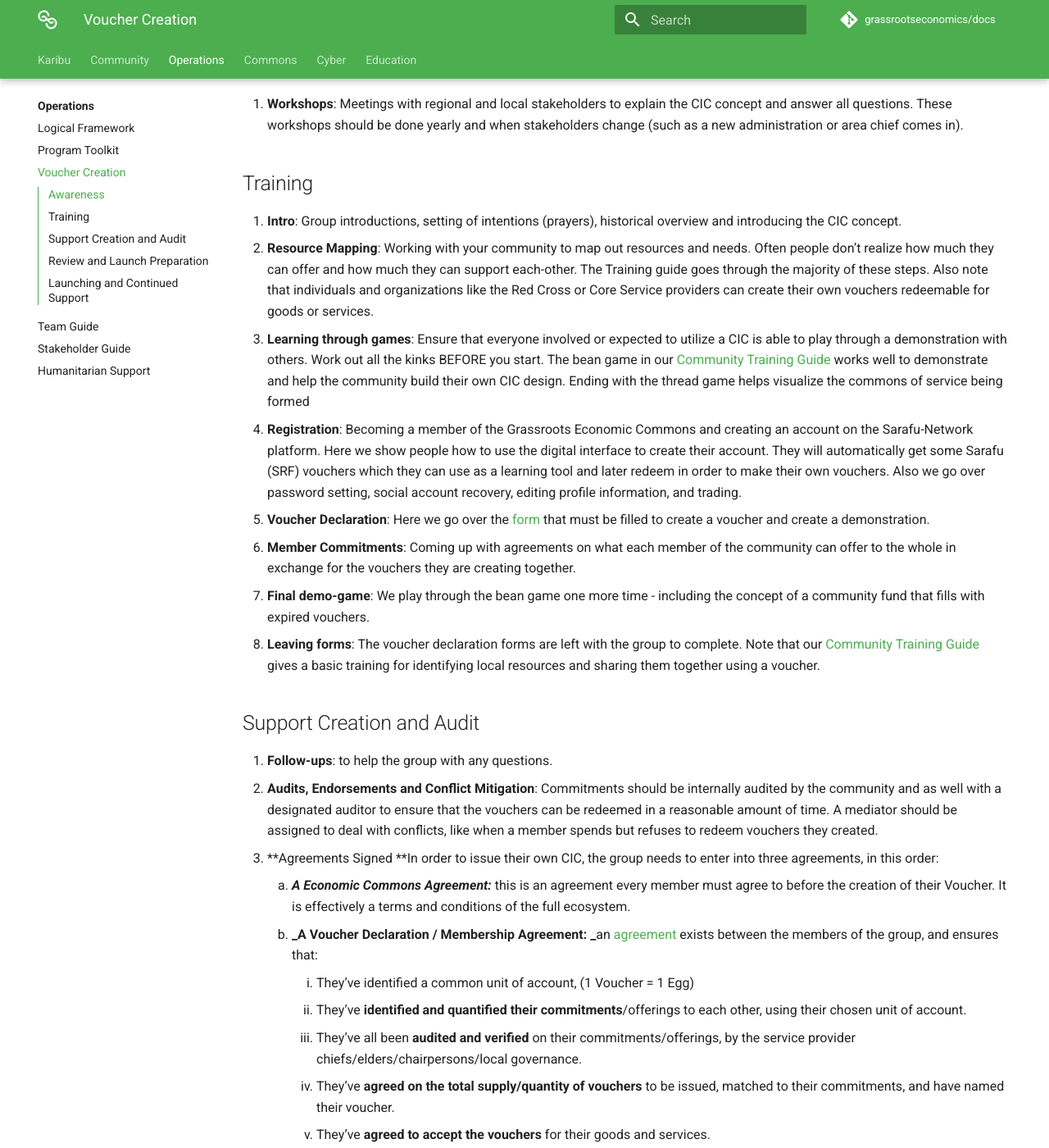
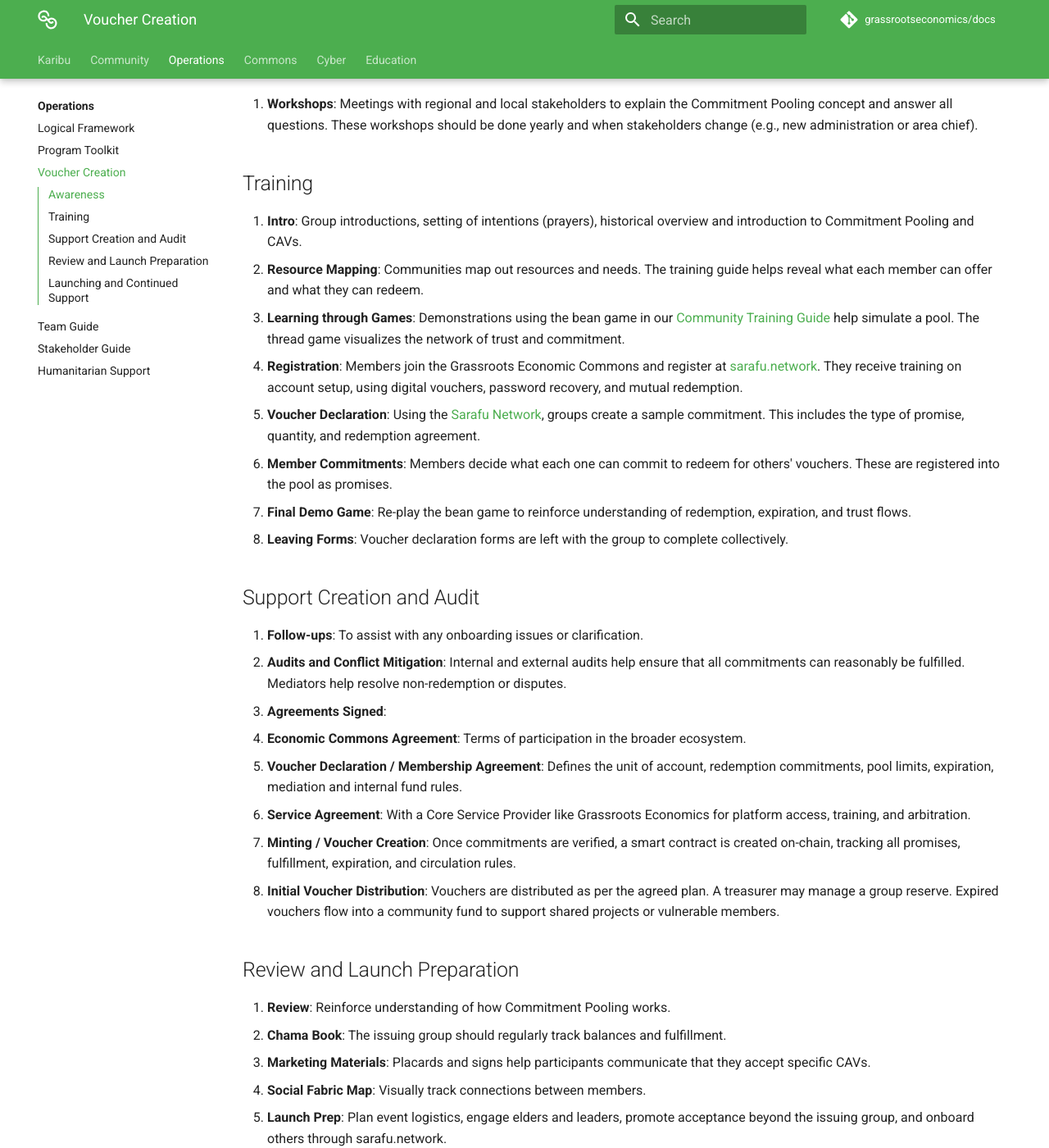
Before and after one commit to grassrootseconomics/docs.grassecon.org, an MkDocs documentation site: the page built from docs/ops/voucher.md, in a window 1280 px wide and 1400 px high, scrolled down 281 px. Shown: the whole window at 82% size. Built offline with MkDocs 1.6.1 and Material for MkDocs 9.7.7, drawn with Linux system fonts in a browser that asks for light colours; comment, search, counter and statistics services are not loaded; some of the changed text lies outside the part shown.

Commit message:
Update voucher.md

```diff
--- a/docs/ops/voucher.md
+++ b/docs/ops/voucher.md
@@ -1,48 +1,40 @@
-# Voucher (CIC) Creation
+# Voucher (CAV) Creation
 
-This is a summary of a group Voucher creation process. A group of service providers (tomato sellers, school teachers, hairdressers and so on) come together to create a commons centered around their services. Please see the [glossary](/edu/glossary/) of terms and contact us for more information.
+This is a summary of a group Voucher creation process using **Commitment Pooling**. A group of service providers (e.g., tomato sellers, school teachers, hairdressers) come together to create a commons centered around their contributions. Please see the [glossary](/edu/glossary/) of terms and visit [sarafu.network](https://sarafu.network) for more.
 
 ## Awareness
-1. **Workshops**: Meetings with regional and local stakeholders to explain the CIC concept and answer all questions. These workshops should be done yearly and when stakeholders change (such as a new administration or area chief comes in).
+1. **Workshops**: Meetings with regional and local stakeholders to explain the Commitment Pooling concept and answer all questions. These workshops should be done yearly and when stakeholders change (e.g., new administration or area chief).
 
 ## Training
-1. **Intro**: Group introductions, setting of intentions (prayers), historical overview and introducing the CIC concept.
-2. **Resource Mapping**: Working with your community to map out resources and needs. Often people don’t realize how much they can offer and how much they can support each-other. The Training guide goes through the majority of these steps. Also note that individuals and organizations like the Red Cross or Core Service providers can create their own vouchers redeemable for goods or services.
-3. **Learning through games**: Ensure that everyone involved or expected to utilize a CIC is able to play through a demonstration with others. Work out all the kinks BEFORE you start. The bean game in our [Community Training Guide](/edu/training/) works well to demonstrate and help the community build their own CIC design. Ending with the thread game helps visualize the commons of service being formed
-4. **Registration**: Becoming a member of the Grassroots Economic Commons and creating an account on the Sarafu-Network platform. Here we show people how to use the digital interface to create their account. They will automatically get some Sarafu (SRF) vouchers which they can use as a learning tool and later redeem in order to make their own vouchers. Also we go over password setting, social account recovery, editing profile information, and trading.
-5. **Voucher Declaration**: Here we go over the [form](/commons/voucher/) that must be filled to create a voucher and create a demonstration.
-6. **Member Commitments**: Coming up with agreements on what each member of the community can offer to the whole in exchange for the vouchers they are creating together.
-7. **Final demo-game**: We play through the bean game one more time - including the concept of a community fund that fills with expired vouchers.
-8. **Leaving forms**: The voucher declaration forms are left with the group to complete. Note that our [Community Training Guide](/edu/training/) gives a basic training for identifying local resources and sharing them together using a voucher.
-
+1. **Intro**: Group introductions, setting of intentions (prayers), historical overview and introduction to Commitment Pooling and CAVs.
+2. **Resource Mapping**: Communities map out resources and needs. The training guide helps reveal what each member can offer and what they can redeem.
+3. **Learning through Games**: Demonstrations using the bean game in our [Community Training Guide](/edu/training/) help simulate a pool. The thread game visualizes the network of trust and commitment.
+4. **Registration**: Members join the Grassroots Economic Commons and register at [sarafu.network](https://sarafu.network). They receive training on account setup, using digital vouchers, password recovery, and mutual redemption.
+5. **Voucher Declaration**: Using the [Sarafu Network](https://sarafu.network/vouchers/create), groups create a sample commitment. This includes the type of promise, quantity, and redemption agreement.
+6. **Member Commitments**: Members decide what each one can commit to redeem for others' vouchers. These are registered into the pool as promises.
+7. **Final Demo Game**: Re-play the bean game to reinforce understanding of redemption, expiration, and trust flows.
+8. **Leaving Forms**: Voucher declaration forms are left with the group to complete collectively.
 
 ## Support Creation and Audit
-1. **Follow-ups**: to help the group with any questions.
-2. **Audits, Endorsements and Conflict Mitigation**: Commitments should be internally audited by the community and as well with a designated auditor to ensure that the vouchers can be redeemed in a reasonable amount of time. A mediator should be assigned to deal with conflicts, like when a member spends but refuses to redeem vouchers they created.
-3. **Agreements Signed **In order to issue their own CIC, the group needs to enter into three agreements, in this order:
-    1. **_A Economic Commons Agreement:_** this is an agreement every member must agree to before the creation of their Voucher. It is effectively a terms and conditions of the full ecosystem.
-    2. **_A Voucher Declaration / Membership Agreement: _**an [agreement](/commons/voucher/) exists between the members of the group, and ensures that:
-        1. They’ve identified a common unit of account, (1 Voucher = 1 Egg)
-        2. They’ve **identified and quantified their commitments**/offerings to each other, using their chosen unit of account.
-        3. They’ve all been **audited and verified** on their commitments/offerings, by the service provider chiefs/elders/chairpersons/local governance.
-        4. They’ve **agreed on the total supply/quantity of vouchers** to be issued, matched to their commitments, and have named their voucher.
-        5. They’ve **agreed to accept the vouchers** for their goods and services.
-        6. They’ve **set limits to how many vouchers they can receive** for their goods and services within a day/week/month/year, to ensure that they never receive more than they are able to spend (ensuring movement of vouchers).
-        6. They set a **group issuance limit on the vouchers**, to ensure that the amount of vouchers created matches the redeemable goods and services.
-        7. They’ve agreed to, and elected a means of **mediation/arbitration** in case there is a fault.
-        8. They’ve agreed on a **gradual expiration of the vouchers** to ensure that the voucher is not hoarded, but traded (demurrage). Because groups don't want their vouchers to be lost forever in the hands of collectors/hoarders, they ensure that they expire slowly over time at ~2% a month - and return to their group accounts. This means that anyone holding 100 Vouchers will lose 2 of them from their account each month. These amounts in the community funds of the groups can be used for projects and supporting the needy.
-        9. They’ve agreed on any **savings/voucher-pooling mechanisms** within the group, and what that savings will be used for.
-    3. **_A Service Agreement:_** this is an agreement with a Core Service Provider such as Grassroots Economics Foundation around training, arbitration of disputes, instrument creation, data handling and technical platform access & maintenance (access to the core ledger, wallet, phone support etc).
-4. **Minting / Voucher Creation**: This is generally handled by a Core Service Provider like Grassroots Economics, who will validate the group's commitments, audits and endorsements and deploy a contract on a ledger that is visible to anyone. This contract (smart contract) will hold all the relevant information about the Voucher and create the supply.
-5. **Initial Voucher Distribution**: After minting, Vouchers will then be distributed to the issuing community that has committed to redeeming them with full transparency. This will be done as per the instructions of the Voucher Declaration and can be facilitated by a community treasurer. It is recommended to have a voted on community fund /treasury which will also collect any levies (demurrage or expired vouchers).
+1. **Follow-ups**: To assist with any onboarding issues or clarification.
+2. **Audits and Conflict Mitigation**: Internal and external audits help ensure that all commitments can reasonably be fulfilled. Mediators help resolve non-redemption or disputes.
+3. **Agreements Signed**:
+   - **Economic Commons Agreement**: Terms of participation in the broader ecosystem.
+   - **Voucher Declaration / Membership Agreement**: Defines the unit of account, redemption commitments, pool limits, expiration, mediation and internal fund rules.
+   - **Service Agreement**: With a Core Service Provider like Grassroots Economics for platform access, training, and arbitration.
+
+4. **Minting / Voucher Creation**: Once commitments are verified, a smart contract is created on-chain, tracking all promises, fulfillment, expiration, and circulation rules.
+5. **Initial Voucher Distribution**: Vouchers are distributed as per the agreed plan. A treasurer may manage a group reserve. Expired vouchers flow into a community fund to support shared projects or vulnerable members.
 
 ## Review and Launch Preparation
-1. **Review**: Refresher on how CICs work and making sure everyone in the group is in alignment.
-2. **Chama book**: The voucher issuing group should have regular meeting where they record everyone's balances and seek to reach balance of trade.
-3. **Marketing Materials**: Placards that tell people how to trade with their voucher are distributed to members.
-4. **Social Fabric**: Mapping out the members and their connections to each other on a fabric.
-5. **Launch Preparation**: Launch planning included, stakeholders, announcements, a schedule of the event, setting up a local market, theater, offerings to local elders and leaders, speeches, displaying the unit of account. People not in the issuing group should be invited to accept the vouchers for their goods and services and to also shown how to register on the network.
+1. **Review**: Reinforce understanding of how Commitment Pooling works.
+2. **Chama Book**: The issuing group should regularly track balances and fulfillment.
+3. **Marketing Materials**: Placards and signs help participants communicate that they accept specific CAVs.
+4. **Social Fabric Map**: Visually track connections between members.
+5. **Launch Prep**: Plan event logistics, engage elders and leaders, promote acceptance beyond the issuing group, and onboard others through sarafu.network.
 
-## Launching and Continued Support ##
-1. **Greater Community Outreach**: While the community of issuers may begin to assign and clear vouchers among each other, they will generally want to spread their usage to their greater community. They can choose to give new users a small amount out of their community fund as is done with Sarafu, or to simply try to sell the Vouchers or use them to buy goods or services. We call this process 'braiding' of bringing more and more users into the network.
-2. **Long Term Maintenance**: Imbalance / inequality is a common character of any credit system. Some people may end up with a lot and some people may end up with zero. Having regular meetings, or market days and actively clearing imbalances together is highly recommended. A levy on accounts is a good way to ensure that people have no incentive to hold Vouchers as a form of savings or investment and that they continue to circulate as a medium of exchange.
+## Launching and Continued Support
+1. **Greater Community Outreach**: Issuers can grow the pool by helping others trust and accept CAVs. This “braiding” expands the network of care.
+2. **Long-Term Maintenance**: Imbalances may occur. Regular market days and community meetings can clear debt and reconnect trust. Use expiration (demurrage) to encourage circulation and prevent hoarding.
+
+> A healthy Commitment Pool flows like a river of care—not stored as stagnant capital.
```
